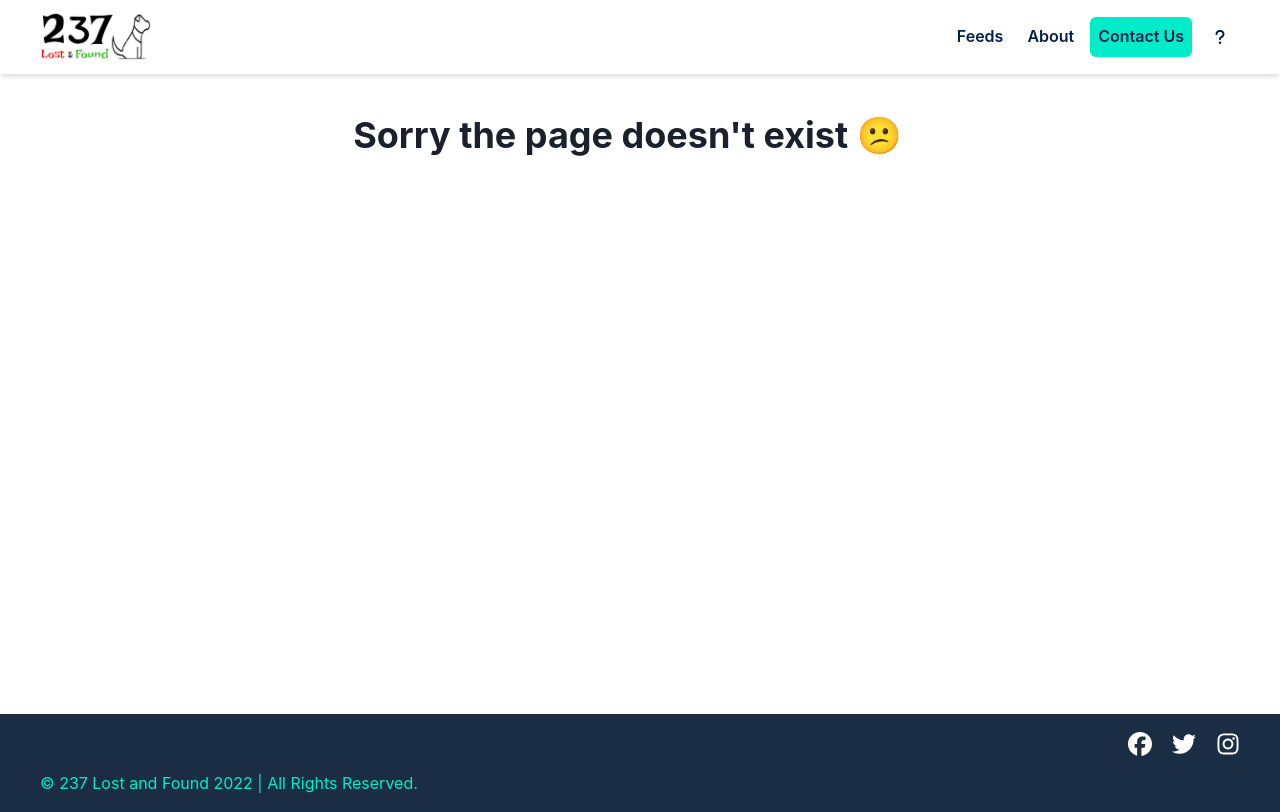
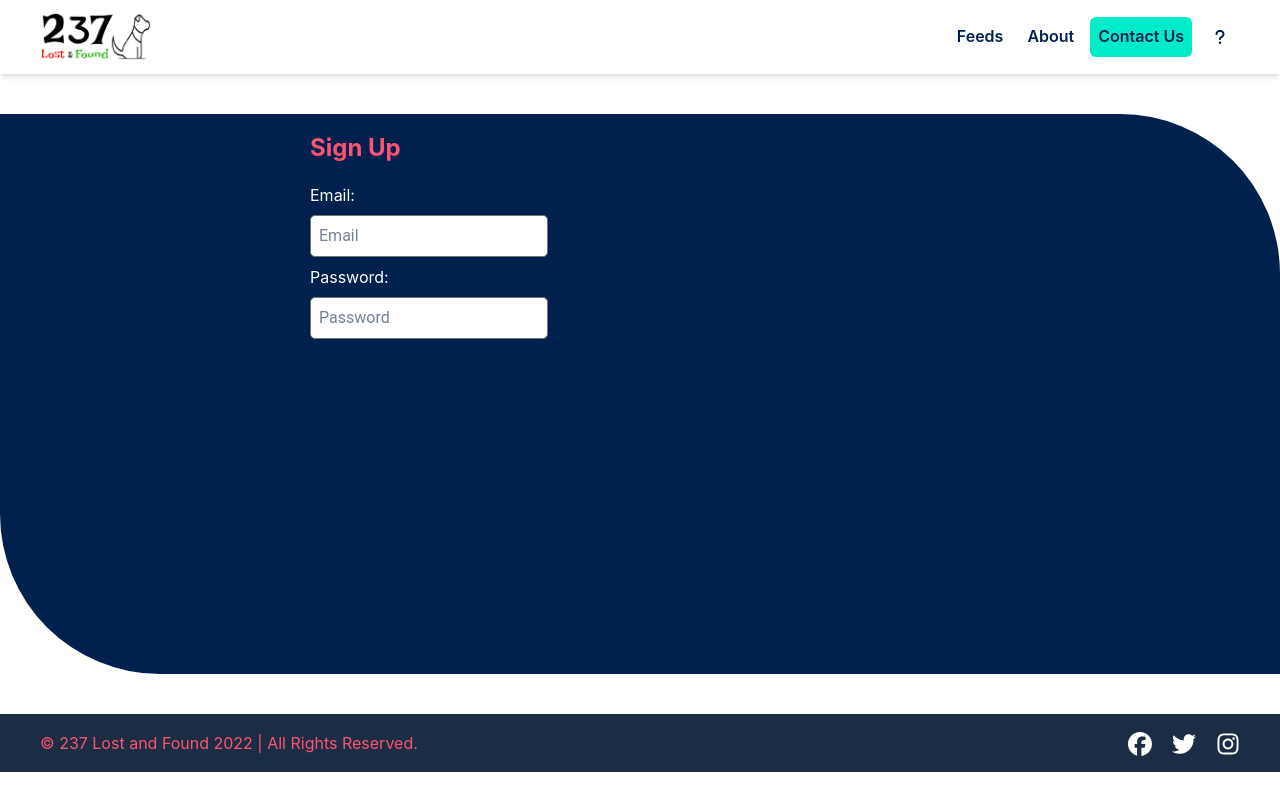
Before and after one commit to Chenwi32/237_lost_and_found, a Next.js app: page /signup in a window 1280 px wide. Before the commit this address had no page. Built offline with nearby package versions, Linux system fonts and the light colour scheme; no server answers.

Commit message:
created announcemant component with chakra alert and created a sign up page and started working on the firebase auth

```diff
--- a/components/Footer.jsx
+++ b/components/Footer.jsx
@@ -28,15 +28,14 @@ const Footer = () => {
         <Flex
           alignItems={"center"}
           justifyContent="center"
-          mt={10}
-          color="brand.100"
+          mt={isLargerThan700 ? 0 : 10}
         >
-          <Text align={"center"}>
+          <Text align={"center"} color={"brand.200"}>
             &#x00A9; 237 Lost and Found 2022 | All Rights Reserved.
           </Text>
         </Flex>
 
-        <HStack gap={5} mb={10}>
+        <HStack gap={5}>
           <a
             href="https://web.facebook.com/profile.php?id=100083184411993"
             target="_blank"
@@ -44,7 +43,7 @@ const Footer = () => {
           >
             <Icon
               fontSize={"1.5rem"}
-              transition="0.5s  ease-in-out"
+              transition="0.3s  ease-in-out"
               _hover={{
                 transform: "translateY(-0.3rem)",
               }}
@@ -55,7 +54,7 @@ const Footer = () => {
           <a href="" target="_blank" rel="noreferrer">
             <Icon
               fontSize={"1.5rem"}
-              transition="0.5s  ease-in-out"
+              transition="0.3s  ease-in-out"
               _hover={{
                 transform: "translateY(-0.3rem)",
               }}
@@ -67,7 +66,7 @@ const Footer = () => {
           <a href="" target="_blank" rel="noreferrer">
             <Icon
               fontSize={"1.5rem"}
-              transition="0.5s  ease-in-out"
+              transition="0.3s  ease-in-out"
               _hover={{
                 transform: "translateY(-0.3rem)",
               }}
--- a/firebase.js
+++ b/firebase.js
@@ -6,16 +6,22 @@ import { getFirestore } from "firebase/firestore";
 import firebaseConfig from "./firebaseconfigs";
 
 import { getStorage } from "firebase/storage";
+import { getAuth } from "firebase/auth";
 
 const app = initializeApp(firebaseConfig);
 const db = getFirestore(app);
+
+// Initialize Firebase Authentication and get a reference to the service
+const auth = getAuth(app);
 // TODO: Add SDKs for Firebase products that you want to use
 // https://firebase.google.com/docs/web/setup#available-libraries
 
 // Initialize Firebase
 // Initializing the data base
-export { db };
+export { db, auth };
 
 // Firebase storage reference
 const storage = getStorage(app);
+
+
 export default storage;
--- a/package.json
+++ b/package.json
@@ -28,6 +28,7 @@
     "firebase-admin": "^11.0.0",
     "firebase-functions": "^3.22.0",
     "framer-motion": "^7.6.2",
+    "js-cookie": "^3.0.1",
     "next": "12.1.6",
     "react": "18.1.0",
     "react-dom": "18.1.0",
--- /dev/null
+++ b/pages/signup.jsx
@@ -0,0 +1,72 @@
+import { Container, Heading, Text, VStack } from "@chakra-ui/react";
+import { createUserWithEmailAndPassword } from "firebase/auth";
+import { useState } from "react";
+import { auth } from "../firebase";
+
+const Signup = () => {
+  const [email, setEmail] = useState();
+  const [password, setPassWord] = useState();
+
+  createUserWithEmailAndPassword(auth, email, password)
+    .then((userCredential) => {
+      // Signed in
+      const user = userCredential.user;
+      // ...
+    })
+    .catch((error) => {
+      const errorCode = error.code;
+      const errorMessage = error.message;
+      // ..
+    });
+
+  return (
+    <Container
+      maxW={"unset"}
+      minH={"70vh"}
+      w="100%"
+      bg={"brand.400"}
+      color="brand.600"
+      mb={10}
+      borderBottomLeftRadius={"10rem"}
+      borderTopRightRadius={"10rem"}
+    >
+      <Container m="auto" maxW={700} p={5} alignItems>
+        <Heading color={"brand.200"} fontSize={"1.5rem"} mb={5}>
+          Sign Up
+        </Heading>
+        <VStack w={'100%'} alignItems={"flex-start"}  >
+          <VStack alignItems={"flex-start"}>
+            <Text>Email:</Text>
+            <input
+              onChange={(e) => {
+                setEmail(e.target.value);
+              }}
+              placeholder="Email"
+              className={`main_input `}
+              type="email"
+              value={email}
+              required
+            />
+          </VStack>
+
+          <VStack alignItems={"flex-start"}>
+            <Text>Password:</Text>
+            <input
+              type="password"
+              value={password}
+              onChange={(e) => {
+                setPassWord(e.target.value);
+              }}
+              placeholder="Password"
+              className={`main_input `}
+
+              required
+            />
+          </VStack>
+        </VStack>
+      </Container>
+    </Container>
+  );
+};
+
+export default Signup;
--- a/styles/globals.css
+++ b/styles/globals.css
@@ -68,20 +68,6 @@ hr {
 }
 
 
-
-.share_link {
-  color: var(--primary);
-}
-
-.nb {
-  font-weight: 800;
-  color: var(--primary);
-}
-
-.flex {
-  display: flex;
-  align-items: center;
-}
 
 .main_input {
   font-family: "Roboto", sans-serif;
```
Also changed, not shown: components/Announcement.jsx (+39 -14 lines), pages/index.js (+15 -0 lines), pages/nationalIdCollection.jsx (+4 -35 lines), 2 other files (tests, documents, lock files or other folders).
